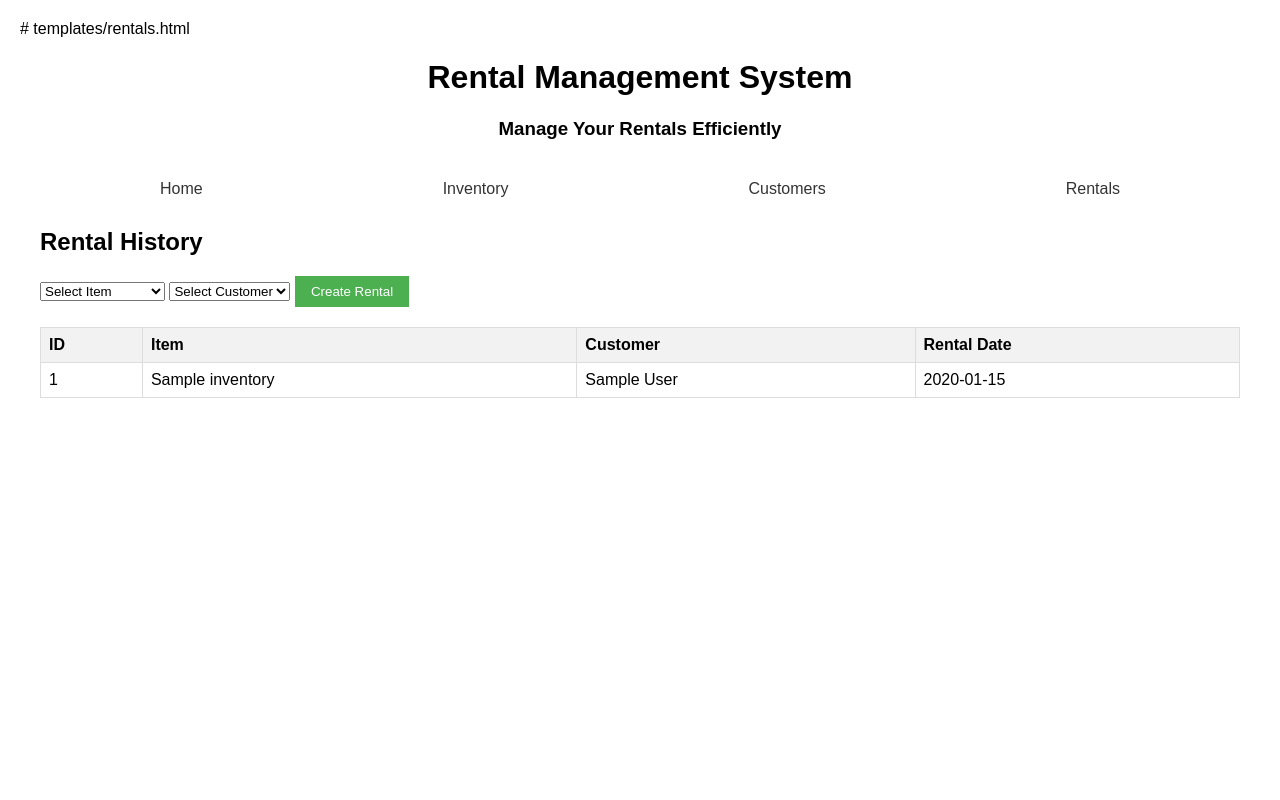
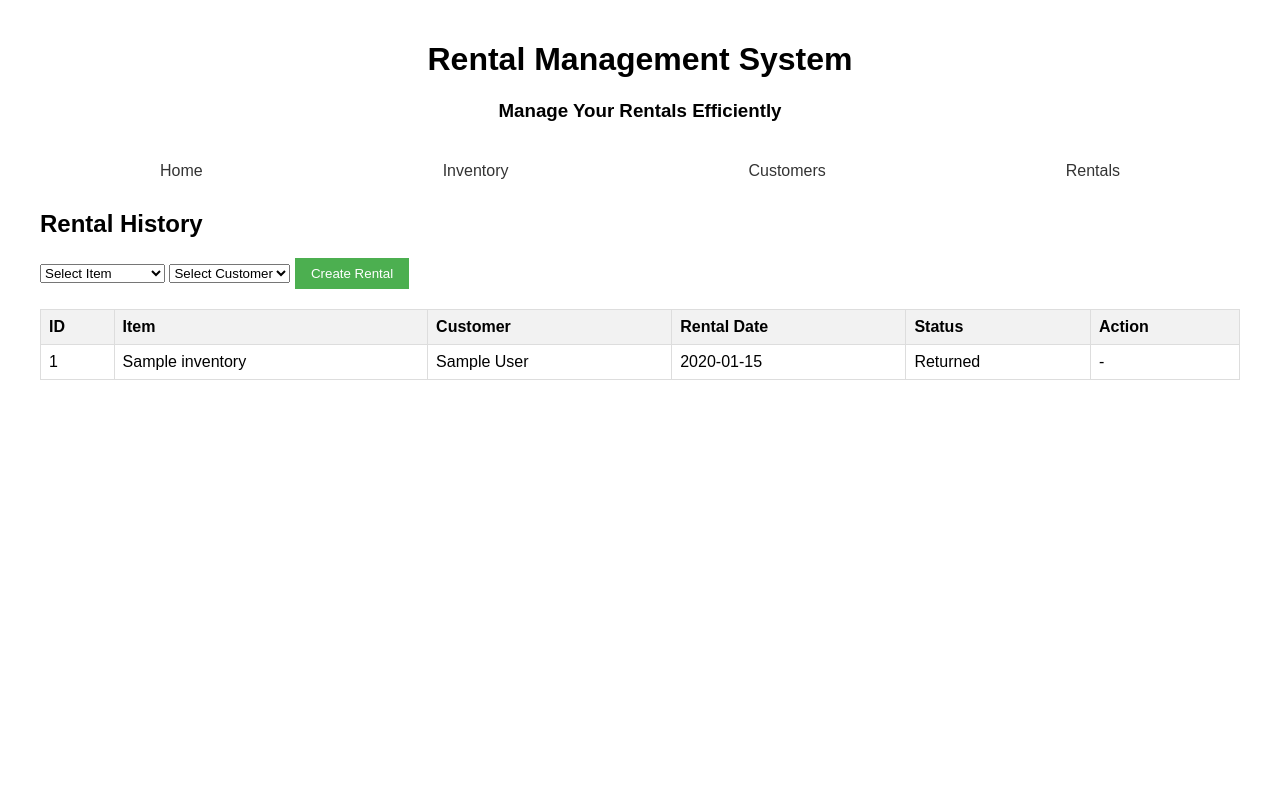
Before and after one commit to srikanta2001swamy/Rental_system, a Flask app: page /rentals in a window 1280 px wide. Run offline with Flask 2, Linux system fonts and the light colour scheme; tables that the repository leaves empty hold one stand-in row (values such as "Sample post").

Commit message:
Update rentals.html

```diff
--- a/templates/rentals.html
+++ b/templates/rentals.html
@@ -1,4 +1,3 @@
-# templates/rentals.html
 {% extends 'base.html' %}
 {% block content %}
     <h2>Rental History</h2>
@@ -25,6 +24,8 @@
             <th>Item</th>
             <th>Customer</th>
             <th>Rental Date</th>
+            <th>Status</th>
+            <th>Action</th>
         </tr>
         {% for rental in rentals %}
         <tr>
@@ -32,6 +33,16 @@
             <td>{{ rental[1] }}</td>
             <td>{{ rental[2] }}</td>
             <td>{{ rental[3] }}</td>
+            <td>{{ 'Active' if rental[4] == 0 else 'Returned' }}</td>
+            <td>
+                {% if rental[4] == 0 %}
+                <form method="POST" action="{{ url_for('return_rental', id=rental[0]) }}">
+                    <button type="submit" class="btn btn-return">Return</button>
+                </form>
+                {% else %}
+                -
+                {% endif %}
+            </td>
         </tr>
         {% endfor %}
     </table>
```
